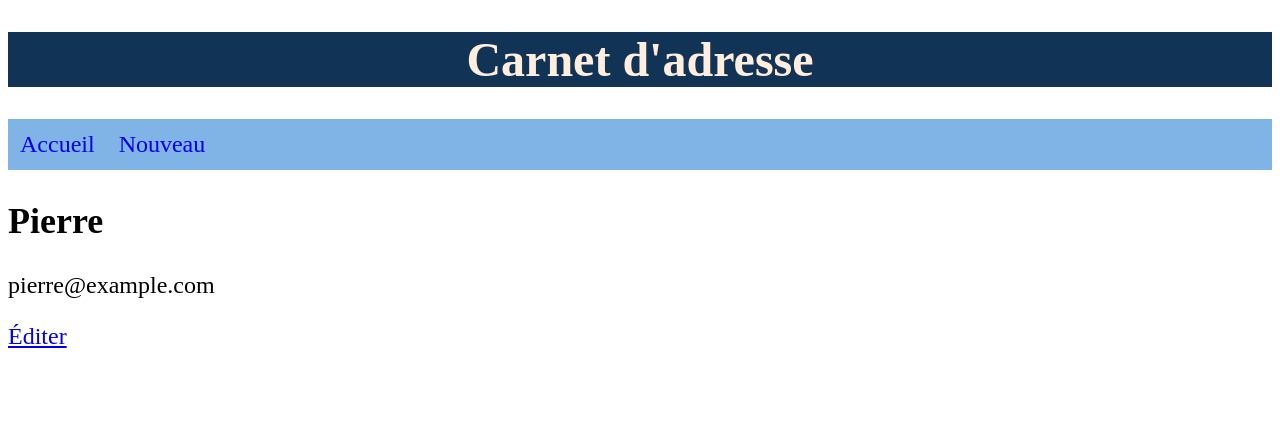
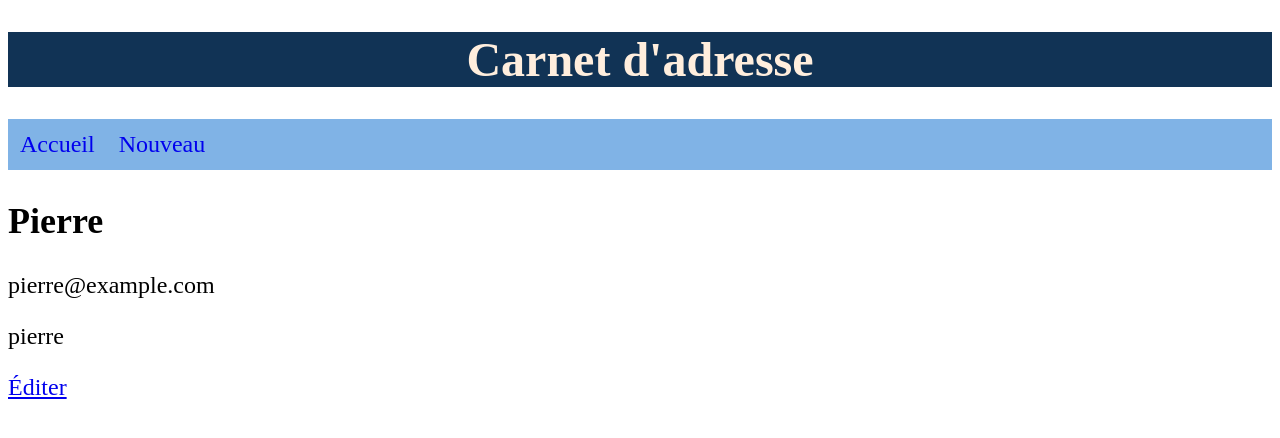
Before and after one commit to pbreteche/ng210208, an Angular app: page /detail/1 in a window 1280 px wide. Shown: the top 438 px of the page. Built offline with nearby package versions, Linux system fonts and the light colour scheme.

Commit message:
email part custom pipe

```diff
--- a/src/app/app.module.ts
+++ b/src/app/app.module.ts
@@ -14,6 +14,7 @@ import { ContactEditComponent } from './contact-edit/contact-edit.component';
 import { ContactReaciveEditComponent } from './contact-reacive-edit/contact-reacive-edit.component';
 import { AlphanumericValidatorDirective } from './alphanumeric-validator.directive';
 import { MinValidatorDirective } from './min-validator.directive';
+import { EmailPartPipe } from './email-part.pipe';
 
 @NgModule({
   declarations: [
@@ -26,7 +27,8 @@ import { MinValidatorDirective } from './min-validator.directive';
     ContactEditComponent,
     ContactReaciveEditComponent,
     AlphanumericValidatorDirective,
-    MinValidatorDirective
+    MinValidatorDirective,
+    EmailPartPipe
   ],
   imports: [
     BrowserModule,
--- a/src/app/contact-detail/contact-detail.component.html
+++ b/src/app/contact-detail/contact-detail.component.html
@@ -1,7 +1,8 @@
-<article *ngIf="contact; else contactNotFound">
-    <h2>{{ (contact | async)?.name }}</h2>
-    <p>{{ (contact | async)?.email }}</p>
-    <p><a [routerLink]="['/edit', (contact | async)?.id]">Éditer</a></p>
+<article *ngIf="contact$; else contactNotFound">
+    <h2>{{ (contact$ | async)?.name }}</h2>
+    <p>{{ (contact$ | async)?.email }}</p>
+    <p>{{ (contact$ | async)?.email | emailPart:0 }}</p>
+    <p><a [routerLink]="['/edit', (contact$ | async)?.id]">Éditer</a></p>
 </article>
 
 <ng-template #contactNotFound>
--- a/src/app/contact-detail/contact-detail.component.ts
+++ b/src/app/contact-detail/contact-detail.component.ts
@@ -10,7 +10,7 @@ import { Observable } from 'rxjs';
   styleUrls: ['./contact-detail.component.scss']
 })
 export class ContactDetailComponent implements OnInit {
-  contact: Observable<Contact|undefined>|undefined;
+  contact$: Observable<Contact|undefined>|undefined;
 
   constructor(
     private activatedRoute: ActivatedRoute,
@@ -20,7 +20,7 @@ export class ContactDetailComponent implements OnInit {
   ngOnInit(): void {
     this.activatedRoute.paramMap.subscribe(map => {
       const id = +(map.get('id') || 1);
-      this.contact = this.contactList.one(id);
+      this.contact$ = this.contactList.one(id);
     });
   }
 }
--- a/src/app/contact-nav/contact-nav.component.html
+++ b/src/app/contact-nav/contact-nav.component.html
@@ -1,5 +1,5 @@
 <ul>
     <li *ngFor="let contact of contacts | async; trackBy: trackById">
-      <a [routerLink]="['detail', contact.id]">{{ contact.name }}</a>
+      <a [routerLink]="['/detail', contact.id]">{{ contact.name }}</a>
     </li>
 </ul>
--- /dev/null
+++ b/src/app/email-part.pipe.ts
@@ -0,0 +1,19 @@
+import { Pipe, PipeTransform } from '@angular/core';
+
+export enum EmailPart {
+  Username,
+  Host
+}
+
+@Pipe({
+  name: 'emailPart'
+})
+export class EmailPartPipe implements PipeTransform {
+
+  transform(value: string|void, part: EmailPart): string|void {
+    if (!value) return;
+
+    return value.split('@')[part];
+  }
+
+}
```
Also changed, not shown: 1 other file (tests, documents, lock files or other folders).
